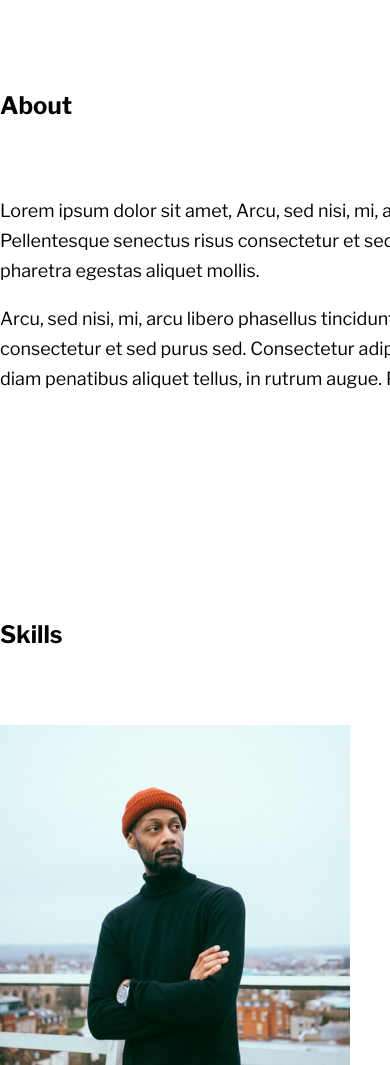
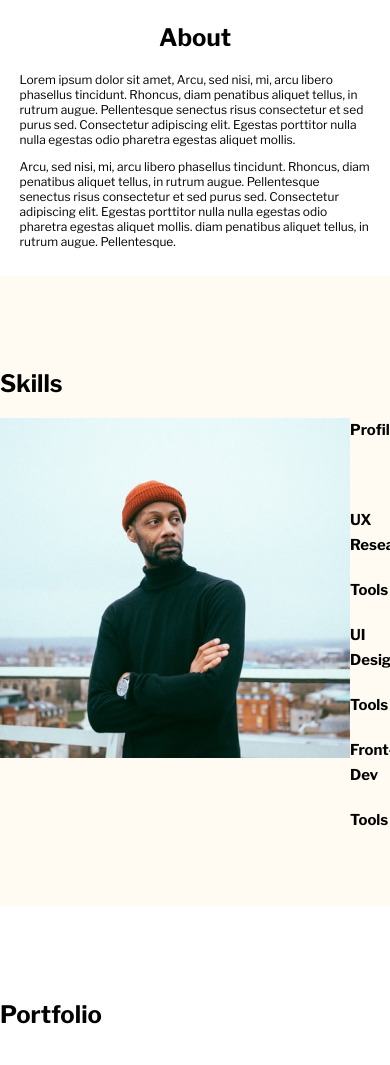
Before and after one commit to jamboooooo/porto, a plain HTML site: page index.html in a window 390 px wide. Shown: the part 310-1375 px from the top of the page. Drawn offline with nearby package versions, Linux system fonts and the light colour scheme.

Commit message:
add adaptation for about block

```diff
--- a/media.css
+++ b/media.css
@@ -34,4 +34,28 @@
 	.header-text {
 		padding-bottom: 50px;
 	}
+
+	.about-text {
+		max-width: 90%;
+		text-align: center;
+		padding-top: 25px;
+		padding-bottom: 15px;
+	}
+
+	.about-block {
+		text-align: left;
+		margin: auto;
+	}
+
+	h3 {
+		margin: 0;
+		font-size: 24px;
+		line-height: 29,09px;
+		margin-bottom: 20px;
+	}
+
+	.about-text p {
+		font-size: 12px;
+		line-height: 15px;
+	}
 }
--- a/style.css
+++ b/style.css
@@ -75,7 +75,7 @@ header {
 }
 
 main {
-	width: 100%;
+	max-width: 100%;
 	margin: auto;
 }
 
@@ -84,7 +84,7 @@ main {
 }
 
 .about-text {
-	width: 1110px;
+	max-width: 1110px;
 	margin: auto;
 	padding-top: 93px;
 	padding-bottom: 115px;
@@ -99,7 +99,7 @@ h3 {
 }
 
 .about-block {
-	width: 1110px;
+	max-width: 1110px;
 }
 
 .about-text p {
@@ -108,11 +108,11 @@ h3 {
 }
 
 .skills {
-	background-color: white;
+	background-color: #FFFAF2;
 }
 
 .skills-text {
-	width: 1110px;
+	max-width: 1110px;
 	margin: auto;
 	padding-top: 93px;
 	padding-bottom: 145px;
```
